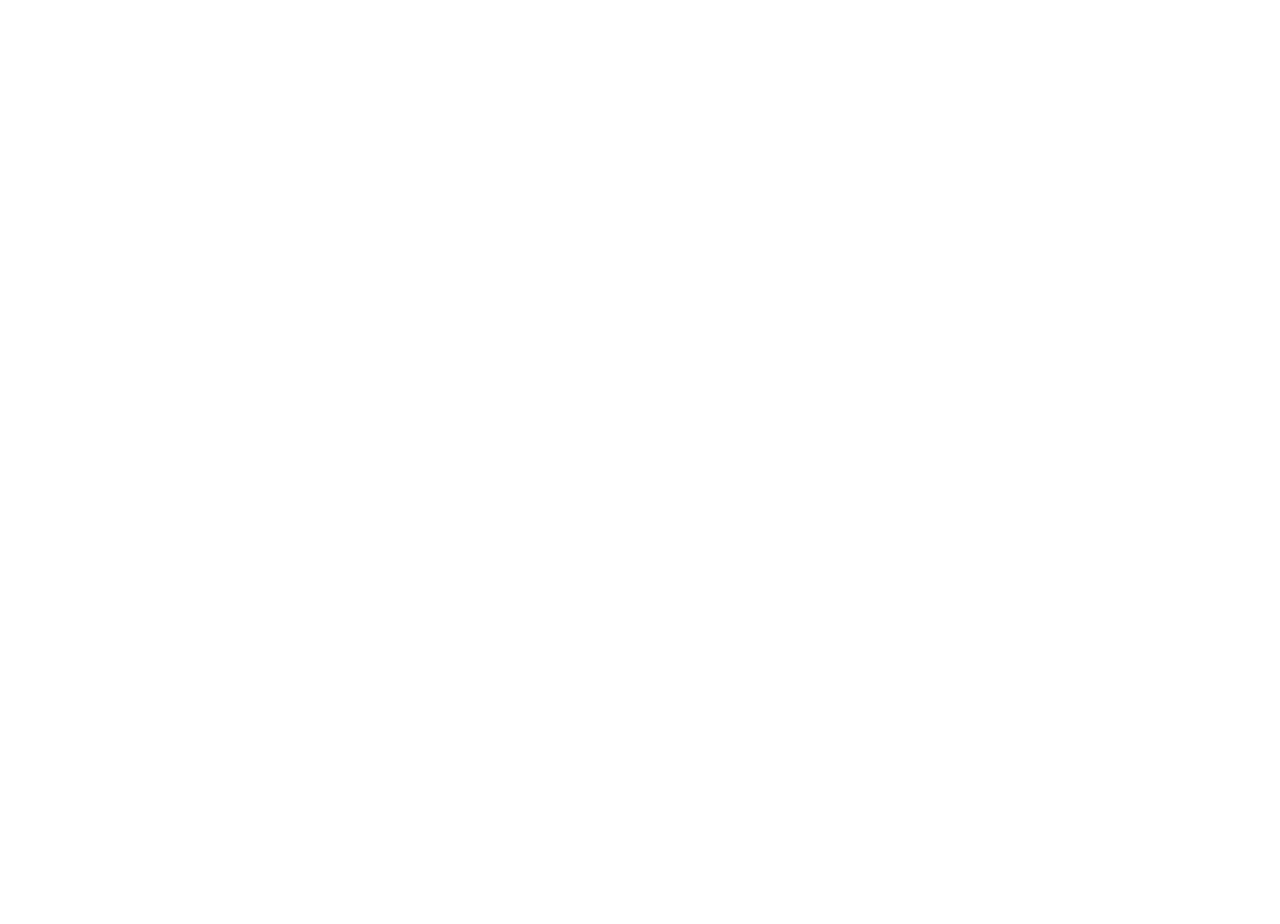
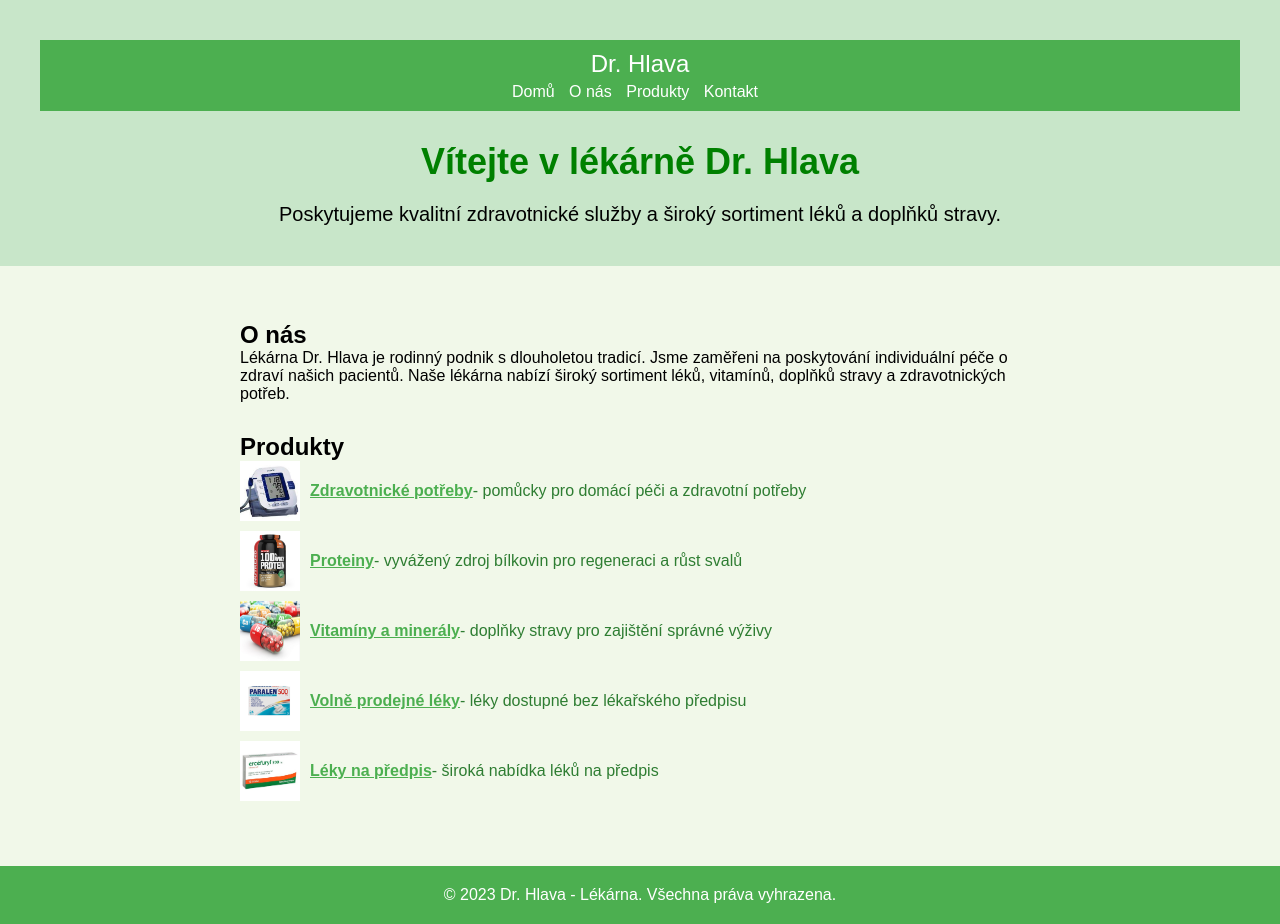
Before and after one commit to pslib-cz/2022-p1b-web-vlastni-web-AdamHlava, a plain HTML site: page index.html in a window 1280 px wide. Before the commit the page ends 800 px from the top, so only its background shows below. Drawn offline with Linux system fonts and the light colour scheme.

Commit message:
Add files via upload

```diff
--- a/index.html
+++ b/index.html
@@ -1,12 +1,75 @@
 <!DOCTYPE html>
-<html lang="cs">
+<html lang="en">
+
 <head>
-    <meta charset="UTF-8">
-    <meta http-equiv="X-UA-Compatible" content="IE=edge">
-    <meta name="viewport" content="width=device-width, initial-scale=1.0">
-    <title>Úvodní stránka</title>
+  <meta charset="UTF-8">
+  <meta name="viewport" content="width=device-width, initial-scale=1.0">
+  <title>Dr. Hlava - Lékárna</title>
+  <link rel="stylesheet" href="style/style.css">
 </head>
+
 <body>
+  <header class="header">
+    <nav class="navbar">
+      <a class="navbar-brand" href="#">Dr. Hlava</a>
+      <ul class="navbar-nav">
+        <li class="nav-item">
+          <a class="nav-link" href="#">Domů</a>
+        </li>
+        <li class="nav-item">
+          <a class="nav-link" href="#">O nás</a>
+        </li>
+        <li class="nav-item">
+          <a class="nav-link" href="#">Produkty</a>
+        </li>
+        <li class="nav-item">
+          <a class="nav-link" href="#">Kontakt</a>
+        </li>
+      </ul>
+    </nav>
+    <h1 class="heading">Vítejte v lékárně Dr. Hlava</h1>
+    <p class="subheading">Poskytujeme kvalitní zdravotnické služby a široký sortiment léků a doplňků stravy.</p>
+  </header>
 
+  <section class="section">
+    <div class="container">
+      <div class="row">
+        <div class="column">
+          <h2>O nás</h2>
+          <p>Lékárna Dr. Hlava je rodinný podnik s dlouholetou tradicí. Jsme zaměřeni na poskytování individuální péče o zdraví našich pacientů. Naše lékárna nabízí široký sortiment léků, vitamínů, doplňků stravy a zdravotnických potřeb.</p>
+        </div>
+        <div class="column">
+          <h2>Produkty</h2>
+          <ul class="product-list">
+            <li>
+              <img class="product-image" src="images/zdravotnickepotreby.png" alt="Zdravotnické potřeby">
+              <a href="#" class="product-link"><strong>Zdravotnické potřeby</strong></a> - pomůcky pro domácí péči a zdravotní potřeby
+            </li>
+            <li>
+              <img class="product-image" src="images/protein.png" alt="Protein">
+              <a href="#" class="product-link"><strong>Proteiny</strong></a> - vyvážený zdroj bílkovin pro regeneraci a růst svalů
+            </li>
+            <li>
+              <img class="product-image" src="images/vitaminyamineraly.png" alt="Vitamíny a minerály">
+              <a href="#" class="product-link"><strong>Vitamíny a minerály</strong></a> - doplňky stravy pro zajištění správné výživy
+            </li>
+            <li>
+              <img class="product-image" src="images/volneprodejneleky.png" alt="Volně prodejné léky">
+              <a href="#" class="product-link"><strong>Volně prodejné léky</strong></a> - léky dostupné bez lékařského předpisu
+            </li>
+            <li>
+              <img class="product-image" src="images/lekynapredpis.png" alt="Léky na předpis">
+              <a href="#" class="product-link"><strong>Léky na předpis</strong></a> - široká nabídka léků na předpis
+            </li>
+          </ul>
+        </div>
+      </div>
+    </div>
+  </section>
+
+  <footer class="footer">
+    &copy; 2023 Dr. Hlava - Lékárna. Všechna práva vyhrazena.
+  </footer>
 </body>
+
 </html>
--- /dev/null
+++ b/style/style.css
@@ -0,0 +1,158 @@
+ /* Resetování výchozího stylování prohlížeče */
+ html,
+ body,
+ h1,
+ h2,
+ p,
+ ul,
+ li {
+   margin: 0;
+   padding: 0;
+ }
+
+ body {
+   font-family: Arial, sans-serif;
+ }
+
+ /* Stylování navigace */
+ .navbar {
+   background-color: #4CAF50;
+   padding: 10px;
+ }
+
+  a:hover {
+      color:#2E7D32;
+      text-decoration: underline;
+ }
+
+ a {
+  color:#4CAF50;
+ }
+
+ .navbar-brand {
+   color: white;
+   font-size: 24px;
+   text-decoration: none;
+ }
+
+ .navbar-nav {
+   list-style: none;
+   margin-top: 5px;
+ }
+
+ .nav-item {
+   display: inline-block;
+   margin-right: 10px;
+ }
+
+ .nav-link {
+   color: white;
+   text-decoration: none;
+ }
+
+ /* Stylování záhlaví */
+ .header {
+   text-align: center;
+   background-color: #C8E6C9;
+   padding: 40px;
+   animation: slideIn 1s ease;
+ }
+
+ .heading {
+   color: green;
+   font-size: 36px;
+   margin-bottom: 20px;
+   padding-top: 30px;
+ }
+
+ .subheading {
+   font-size: 20px;
+ }
+
+ /* Stylování sekce */
+ .section {
+   padding: 40px;
+   background-color: #F1F8E9;
+ }
+
+ .container {
+   max-width: 800px;
+   margin: 0 auto;
+ }
+
+ .row {
+   display: flex;
+   flex-wrap: wrap;
+   margin: 0 -15px;
+ }
+
+ .column {
+   flex: 50%;
+   padding: 15px;
+ }
+
+ /* Stylování seznamu produktů */
+ .product-list {
+   list-style-type: none;
+   padding-left: 0;
+ }
+
+ .product-list li {
+   margin-bottom: 10px;
+   color: #2E7D32;
+   display: flex;
+   align-items: center;
+   animation: fadeIn 1s ease;
+ }
+
+ .product-image {
+   width: 60px;
+   height: 60px;
+   margin-right: 10px;
+ }
+
+ .product-name {
+   font-weight: bold;
+ }
+
+ .buy-button {
+   background-color: #4CAF50;
+   color: white;
+   border: none;
+   padding: 8px 16px;
+   font-size: 14px;
+   border-radius: 4px;
+   cursor: pointer;
+ }
+
+ .buy-button:hover {
+   background-color: #45A049;
+ }
+
+ /* Stylování zápatí */
+ .footer {
+   background-color: #4CAF50;
+   color: white;
+   text-align: center;
+   padding: 20px;
+ }
+
+ /* Animace záhlaví */
+ @keyframes slideIn {
+   0% {
+     transform: translateY(-100%);
+   }
+   100% {
+     transform: translateY(0);
+   }
+ }
+
+ /* Animace produktů */
+ @keyframes fadeIn {
+   0% {
+     opacity: 0;
+   }
+   100% {
+     opacity: 1;
+   }
+ }
```
Also changed, not shown: images/doktrohlava.png (added), images/header.png (added), images/lekynapredpis.png (added), images/protein.png (added), images/vitaminyamineraly.png (added), images/volneprodejneleky.png (added), images/zdravotnickepotreby.png (added).
